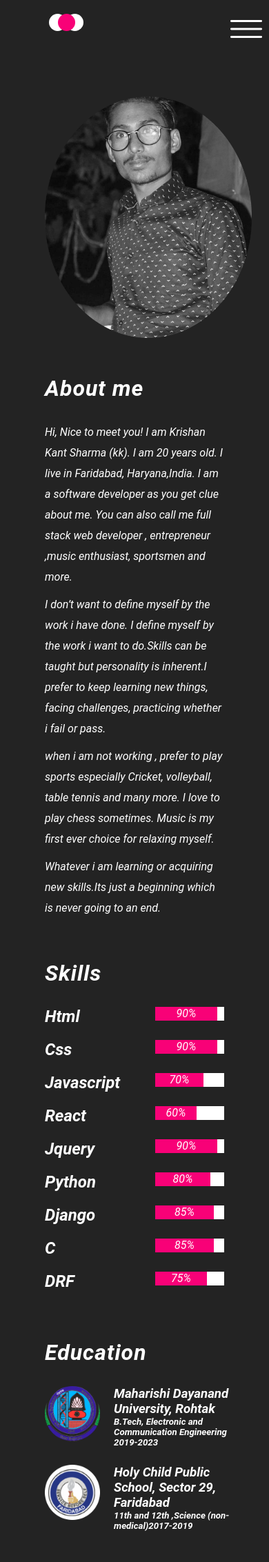
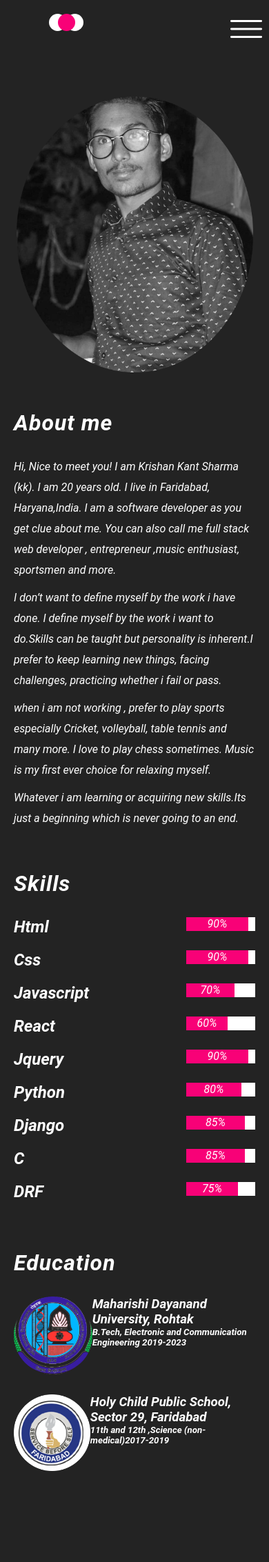
Before and after one commit to kk095/portfolio, a Django app: page /about in a window 390 px wide. Shown: the whole page at 69% size. After the commit the page ends 2133 px from the top, so only its background shows below. Run offline with Django 3.2, Linux system fonts and the light colour scheme; data comes from the database, SQL or seed files in the repository.

Commit message:
responsive

```diff
--- a/my_portfolio/views.py
+++ b/my_portfolio/views.py
@@ -3,8 +3,8 @@ from django.views.generic.edit import CreateView
 from django .views.generic import TemplateView,ListView
 from .forms import Contact_form
 from .models import Skill,Image,About,Education,Social,Welcome,MyProject,Document
-from portfolio.settings import EMAIL_HOST_USER
-from django.core.mail import send_mail
+# from portfolio.settings import EMAIL_HOST_USER
+# from django.core.mail import send_mail
 
 
 # Create your views here.
@@ -29,7 +29,7 @@ class Contact(CreateView):
         name=form.data.get('name')
         mail=form.data.get('email')
         msg=f"email of user is {mail}.\n message is \n\n '{message}'"
-        send_mail(name,msg,EMAIL_HOST_USER,[EMAIL_HOST_USER],fail_silently=False)
+        # send_mail(name,msg,EMAIL_HOST_USER,[EMAIL_HOST_USER],fail_silently=False)
         return super().form_valid(form)
 
 
--- a/static/css/about.css
+++ b/static/css/about.css
@@ -35,8 +35,8 @@
     text-align: center;
 }
 .item img{
-    width: 320px;
-    height: 380px;
+    width: 300px;
+    height: 356px;
 }
 .item .heading{
     margin-bottom: 30px;
@@ -91,26 +91,32 @@
 
 @media screen and (max-width:450px){
     .container{
-        width:300px;
-        height: 1000px;
+        width:100%;
+    }
+    .item{
+        width: 100%;
     }
     .item img{
-        width: 300px;
-        height: 350px;
+        width: 98%;
+        height: auto;
     }
     .percent{
         width: 100px;
         height: 20px;
     }
     .edu{
-        width: 300px;
+        width: 100%;
     }
     .edu img{
-        width: 80px;
-        height: 80px;
+        width: 100%;
+        height: auto;
 
     }
     .div2 img {
         display: none;
     }
+    .image{
+        width: 50%;
+        height: auto;
+    }
 }
--- a/static/css/include1.css
+++ b/static/css/include1.css
@@ -213,7 +213,7 @@ svg{
 
 .anim{
     animation-name: anima;
-    animation-duration: 1s;
+    animation-duration: .5s;
 }
 
 @keyframes anima{
--- a/static/css/project.css
+++ b/static/css/project.css
@@ -1,7 +1,6 @@
 .div-1{
     font-family:'Roboto', sans-serif;
     contain: '';
-    /* background-color: #fff; */
     width: 100%;
     min-height: 100vh;
     display: flex;
@@ -10,7 +9,6 @@
 }
 .div-1-1{
     contain: '';
-    /* background-color: pink; */
     width: 500px;
     height:auto;
     margin-top: 50px;
@@ -21,7 +19,6 @@
 }
 .div-1-1-1{
     contain: '';
-    /* background-color: yellow; */
     width: 500px;
     height:100%;
     padding: 10px;
@@ -48,7 +45,6 @@
 }
 .pro{
     contain: '';
-    /* background-color: rgb(52, 109, 52); */
     margin-bottom: 20px;
     width: 100%;
     height: 200px;
@@ -60,7 +56,6 @@
     color: white;
     width: 70%;
     contain: '';
-    /* background-color: blue; */
     padding: 10px 0;
 }
 
@@ -143,7 +138,6 @@
     .img{
         width:50%;
         contain: '';
-        /* background-color: red; */
     }
     .img img{
         width: 95%;
--- a/templates/about.html
+++ b/templates/about.html
@@ -59,7 +59,7 @@
         <div class="contain">
         {% for item in edu %}
         <div class="edu">
-        <div class="inline">
+        <div class="image">
         <img src="media/{{item.image}}" alt="">
         </div>
         <div class="inline">
```
Also changed, not shown: portfolio/settings.py (+8 -8 lines), static/css/contact.css (+6 -3 lines), static/css/home.css (+20 -3 lines).
